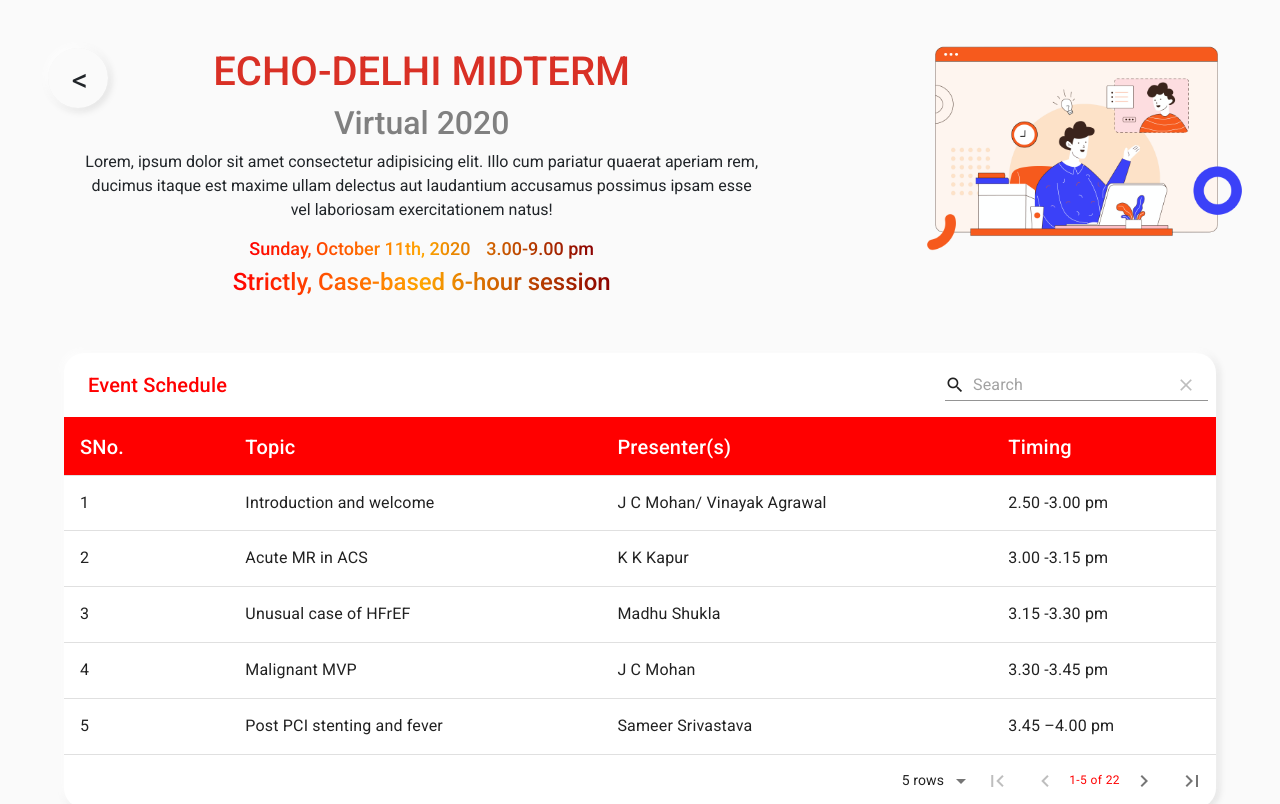
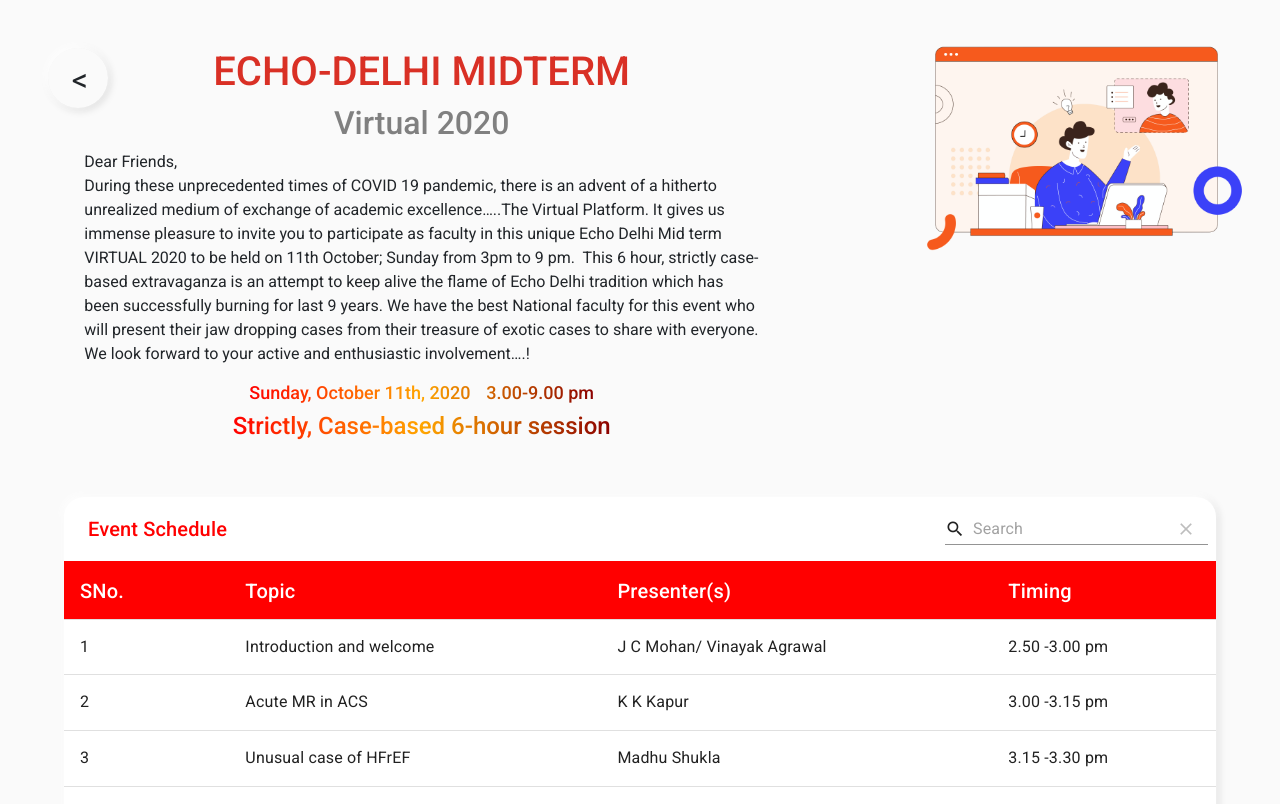
Before and after one commit to vai1205/webinar-app, a React (Create React App) app: page /event-schedule in a window 1280 px wide. Shown: the top 804 px of the page. Built offline with nearby package versions, Linux system fonts and the light colour scheme.

Commit message:
copy added

```diff
--- a/src/pages/eventSchedule.js
+++ b/src/pages/eventSchedule.js
@@ -13,13 +13,14 @@ const EventSchedule = props => {
     }
     return (
         <div className="schedule-page">
-            <BackBtn backPath="event"/>
+            <BackBtn backPath="event" />
             <div className="row">
                 <div className="col-md-8">
                     <div className="event-schedule-page pt-5">
                         <h1>ECHO-DELHI MIDTERM</h1>
                         <h2>Virtual 2020</h2>
-                        <p>Lorem, ipsum dolor sit amet consectetur adipisicing elit. Illo cum pariatur quaerat aperiam rem, ducimus itaque est maxime ullam delectus aut laudantium accusamus possimus ipsam esse vel laboriosam exercitationem natus!</p>
+                        <p>Dear Friends, <br/>During these unprecedented times of COVID 19 pandemic, there is an advent of a hitherto unrealized medium of exchange of academic excellence…..The Virtual Platform. It gives us immense pleasure to invite you to participate as faculty in this unique Echo Delhi Mid term VIRTUAL 2020 to be held on 11th October; Sunday from 3pm to 9 pm.  This 6 hour, strictly case-based extravaganza is an attempt to keep alive the flame of Echo Delhi tradition which has been successfully burning for last 9 years. We have the best National faculty for this event who will present their jaw dropping cases from their treasure of exotic cases to share with everyone.<br/>We look forward to your active and enthusiastic involvement….!
+</p>
                         <div className="sub-heading">
                             <h3>Sunday, October 11th, 2020</h3>
                             <span>&nbsp;&nbsp;&nbsp;&nbsp;</span>
@@ -48,11 +49,11 @@ const EventSchedule = props => {
             </div>
             <div className="mt-5 mb-5 spacer" style={{ height: "5rem" }}>
                 <button className="button"
-                onClick={e=>{e.preventDefault(); props.history.push("register")}}>
-                Register Now!
+                    onClick={e => { e.preventDefault(); props.history.push("register") }}>
+                    Register Now!
                 </button>
             </div>
-            <FooterSection/>
+            <FooterSection />
         </div>
     )
 }
--- a/src/scss/pages/_eventSchedule.scss
+++ b/src/scss/pages/_eventSchedule.scss
@@ -21,7 +21,7 @@
         }
         p{
             width: 80%;
-            text-align: center;
+            text-align: left;
         }
         .sub-heading{
             align-self: center;
```
